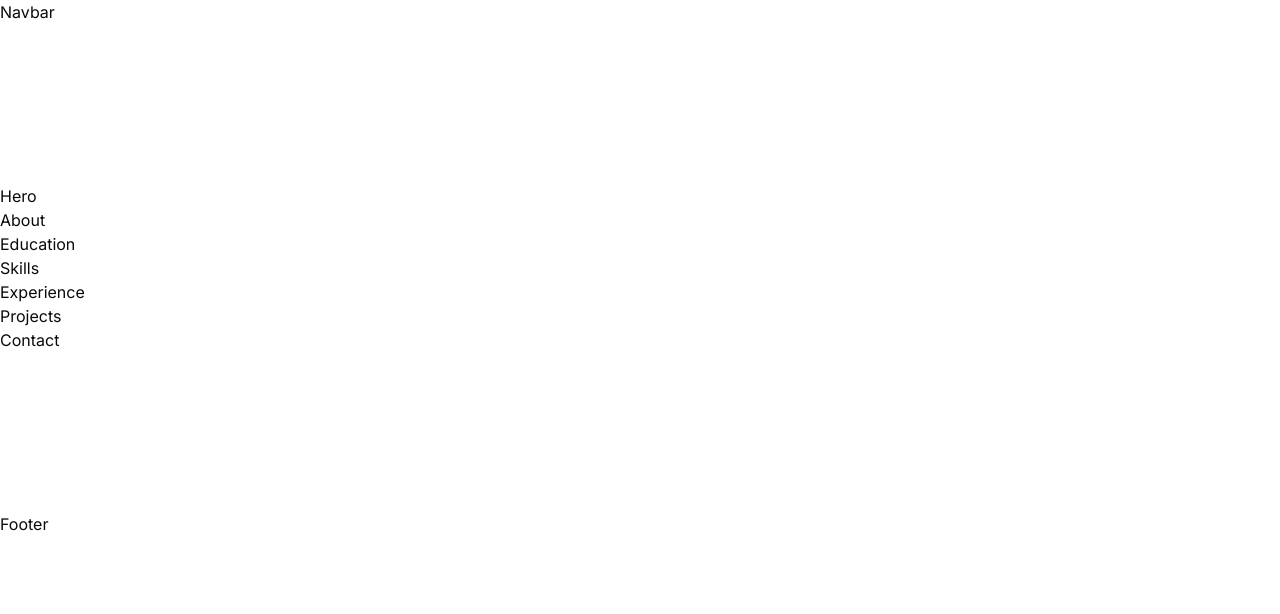
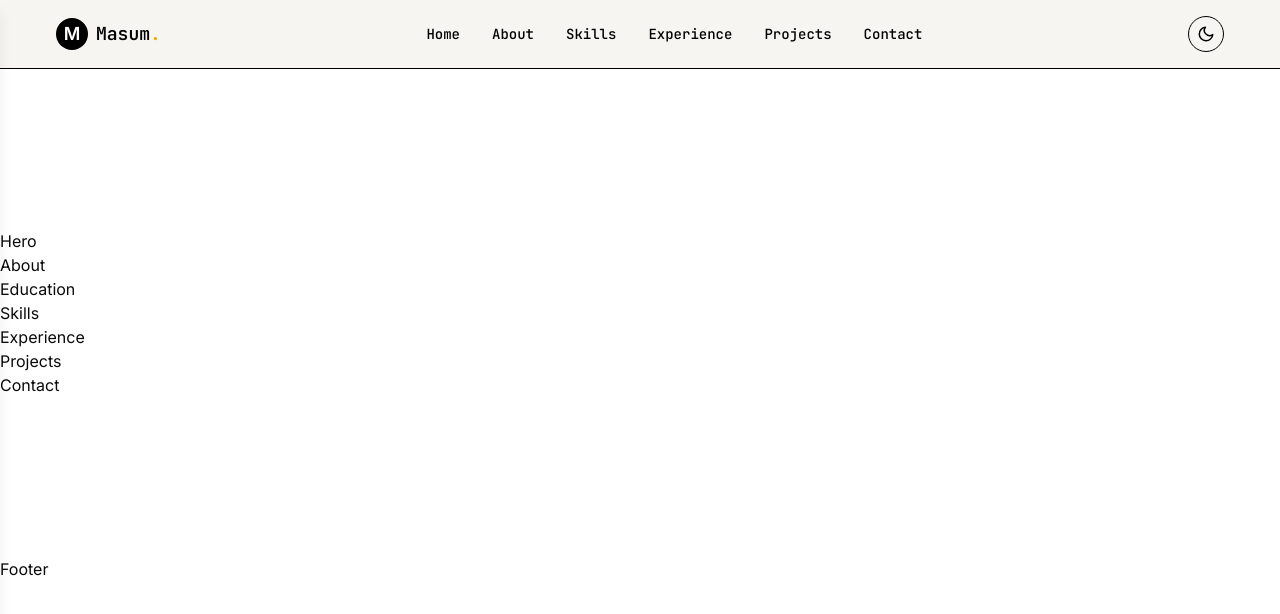
Before and after one commit to MASUMHD/masum, a Next.js app in the folder masum/: page / in a window 1280 px wide. Shown: the top 614 px of the page. Built offline with nearby package versions, Linux system fonts and the light colour scheme.

Commit message:
add nav abr

```diff
--- a/masum/components/Navbar.tsx
+++ b/masum/components/Navbar.tsx
@@ -1,7 +1,92 @@
+"use client";
+
+import { useState } from "react";
+import Link from "next/link";
+import { FiSun } from "react-icons/fi";
+import { FiMoon } from "react-icons/fi";
+import { HiOutlineMenuAlt3 } from "react-icons/hi";
+import { HiOutlineX } from "react-icons/hi";
 
 
 export default function Navbar() {
+  const [menuOpen, setMenuOpen] = useState(false);
+  const [dark, setDark] = useState(false);
+
   return (
-    <div>Navbar</div>
-  )
+    <nav className="w-full border-b bg-[#f7f5f2] text-black">
+      <div className="max-w-300 mx-auto px-4 py-4 flex items-center justify-between">
+
+        {/* Logo */}
+        <div className="flex items-center gap-2 font-semibold text-lg">
+          <div className="w-8 h-8 flex items-center justify-center rounded-full bg-black text-white">
+            M
+          </div>
+          <span>
+            <h2> Masum<span className="text-yellow-500">.</span></h2>
+          </span>
+        </div>
+
+        {/* Desktop Menu */}
+        <ul className="hidden md:flex items-center gap-8 text-sm font-medium">
+          <li><Link href="#"><h6>Home</h6></Link></li>
+          <li><Link href="#"><h6>About</h6></Link></li>
+          <li><Link href="#"><h6>Skills</h6></Link></li>
+          <li><Link href="#"><h6>Experience</h6></Link></li>
+          <li><Link href="#"><h6>Projects</h6></Link></li>
+          <li><Link href="#"><h6>Contact</h6></Link></li>
+        </ul>
+
+        {/* Right Icons */}
+        <div className="flex items-center gap-4">
+
+          {/* Theme Toggle */}
+          <button
+            onClick={() => setDark(!dark)}
+            className="w-9 h-9 flex items-center justify-center rounded-full border cursor-pointer"
+          >
+            {dark ? <FiSun size={18} /> : <FiMoon size={18} />}
+          </button>
+
+          {/* Mobile Menu Button */}
+          <button
+            onClick={() => setMenuOpen(true)}
+            className="md:hidden cursor-pointer"
+          >
+            <HiOutlineMenuAlt3 size={24} />
+          </button>
+        </div>
+      </div>
+
+      {/* Mobile Drawer */}
+      <div
+        className={`fixed top-0 left-0 h-full w-65 bg-white shadow-lg transform transition-transform duration-300 z-50 ${
+          menuOpen ? "translate-x-0" : "-translate-x-full"
+        }`}
+      >
+        <div className="p-5 flex justify-between items-center border-b">
+          <span className="font-semibold">Menu</span>
+          <button onClick={() => setMenuOpen(false)}>
+            <HiOutlineX size={24} />
+          </button>
+        </div>
+
+        <ul className="flex flex-col gap-6 p-5 text-sm font-medium">
+          <li><Link href="#" onClick={() => setMenuOpen(false)}>Home</Link></li>
+          <li><Link href="#" onClick={() => setMenuOpen(false)}>About</Link></li>
+          <li><Link href="#" onClick={() => setMenuOpen(false)}>Skills</Link></li>
+          <li><Link href="#" onClick={() => setMenuOpen(false)}>Experience</Link></li>
+          <li><Link href="#" onClick={() => setMenuOpen(false)}>Projects</Link></li>
+          <li><Link href="#" onClick={() => setMenuOpen(false)}>Contact</Link></li>
+        </ul>
+      </div>
+
+      {/* Overlay */}
+      {menuOpen && (
+        <div
+          onClick={() => setMenuOpen(false)}
+          className="fixed inset-0 bg-black/30 z-40 cursor-pointer"
+        ></div>
+      )}
+    </nav>
+  );
 }
--- a/masum/package.json
+++ b/masum/package.json
@@ -9,6 +9,7 @@
     "lint": "eslint"
   },
   "dependencies": {
+    "@swc/helpers": "^0.5.23",
     "next": "16.2.10",
     "react": "19.2.4",
     "react-dom": "19.2.4"
--- /dev/null
+++ b/package.json
@@ -0,0 +1,5 @@
+{
+  "dependencies": {
+    "react-icons": "^5.7.0"
+  }
+}
```
Also changed, not shown: 2 other files (tests, documents, lock files or other folders).
